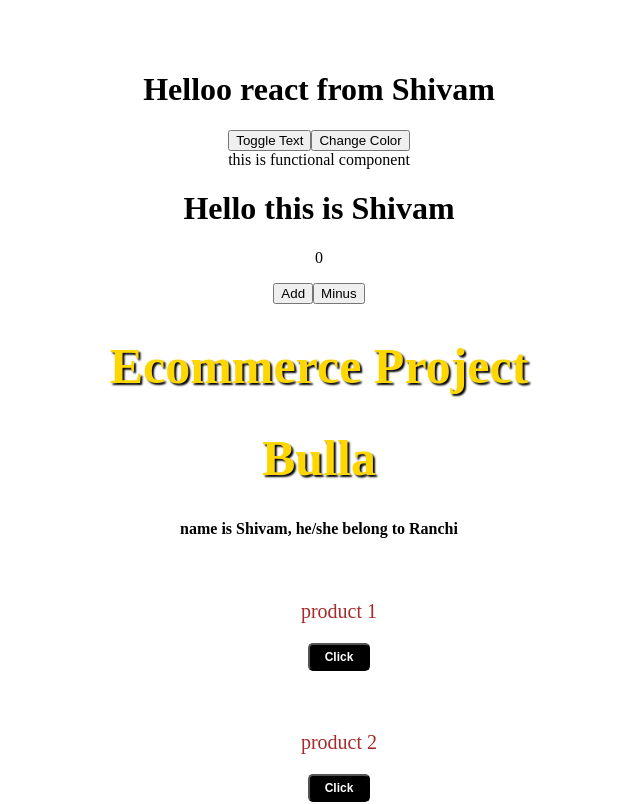
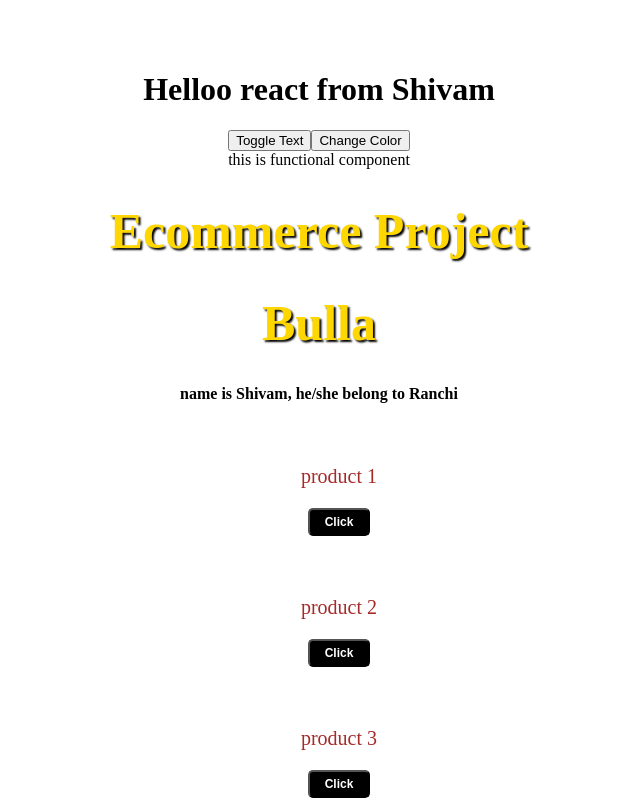
Before and after one commit to Shivvy-The-Coder/RJS_REV, a React (Vite) app in the folder React Rev/Day3/: page / in a window 1280 px wide. Shown: the top 804 px of the page, without its empty margins (321-961 px from the left). Built offline with nearby package versions, Linux system fonts and the light colour scheme.

Commit message:
files of react life cycle has been added

```diff
--- a/React Rev/Day3/src/App.jsx
+++ b/React Rev/Day3/src/App.jsx
@@ -12,7 +12,7 @@ function App() {
       <h1>Helloo react from Shivam</h1>
       <ClassBasedComponent/>
       <FunctionalComponents/>
-      <ClassBasedComponent2/>
+      {/* <ClassBasedComponent2/> */}
        <ProductList name="Shivam" city="Ranchi" data={DummyData}/>
     </>
   )
--- a/React Rev/Day3/src/components/class-based-component.jsx
+++ b/React Rev/Day3/src/components/class-based-component.jsx
@@ -24,6 +24,16 @@ class ClassBasedComponent extends Component
             changeColor:!this.state.changeColor
         });
     };
+
+
+    // componentDidMount
+
+    componentDidMount(){
+        console.log("This will be active for first time when the page has been loaded")
+    }
+
+    // componentDidUpdate
+    // componentWillUnmount
     render (){
         console.log(this.state.showText)
         return (<div>
```
